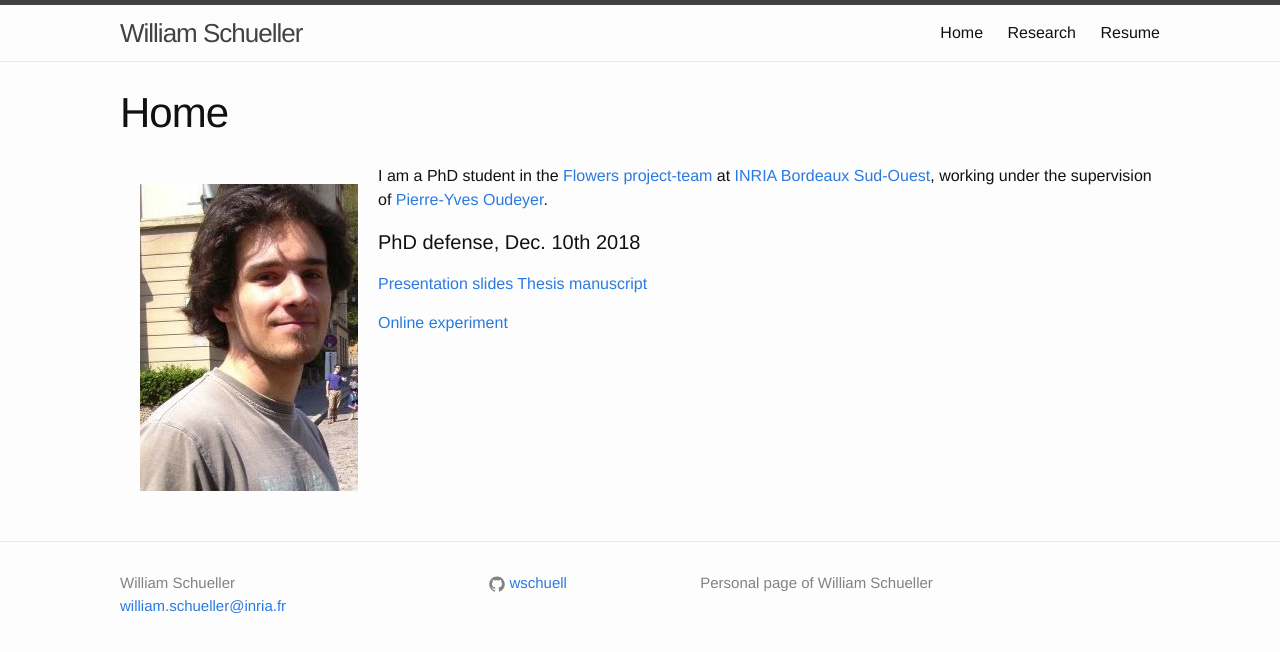
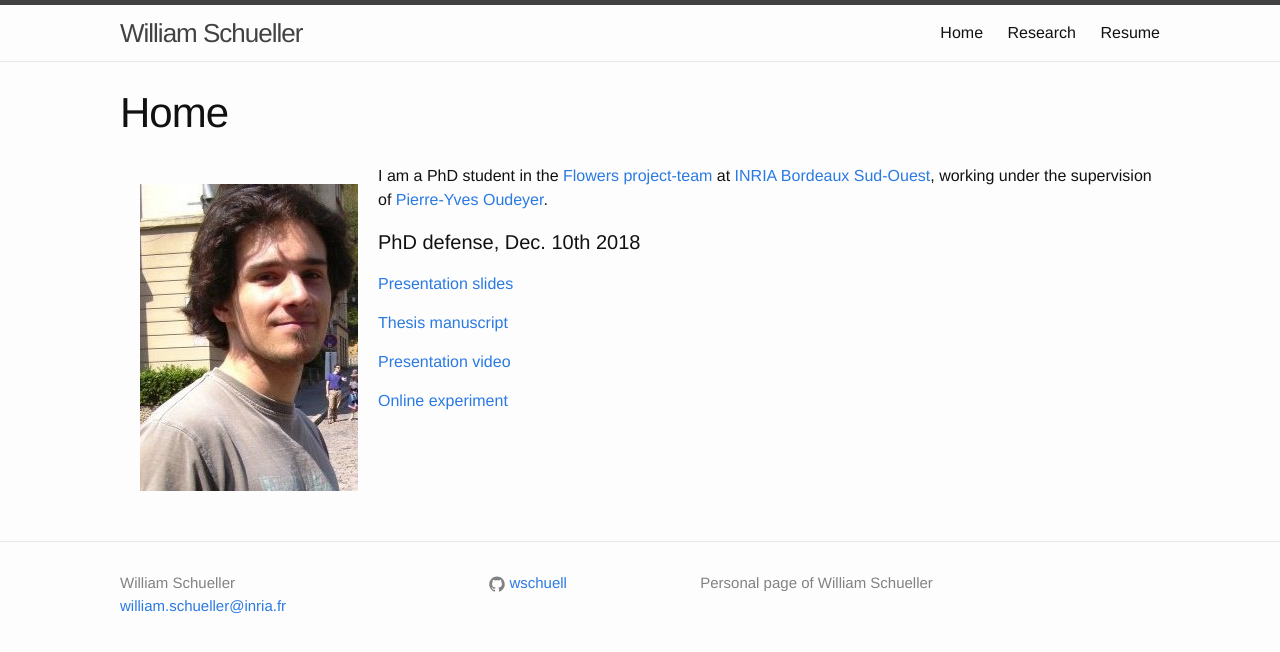
Before and after one commit to wschuell/wschuell.github.io, a Jekyll site: the page built from index.md, in a window 1280 px wide. Shown: the top 652 px of the page. Built offline with Jekyll 4.4.1, drawn with Linux system fonts in a browser that asks for light colours.

Commit message:
after defense

```diff
--- a/index.md
+++ b/index.md
@@ -10,7 +10,10 @@ I am a PhD student in the [Flowers project-team][flowers] at [INRIA Bordeaux Sud
 #### PhD defense, Dec. 10th 2018
 
 [Presentation slides][slides]
+
 [Thesis manuscript][manuscript]
+
+[Presentation video][video]
 
 
 [Online experiment][game]
@@ -19,5 +22,6 @@ I am a PhD student in the [Flowers project-team][flowers] at [INRIA Bordeaux Sud
 [inria]:   		http://www.inria.fr/en/centre/bordeaux
 [py]:			http://www.pyoudeyer.com
 [manuscript]:		https://drive.google.com/file/d/1qLMr98AFp1rEn7QCtFQ3mU9VO3KXh_Nl/view?usp=sharing
-[slides]:		https://drive.google.com/file/d/1qLMr98AFp1rEn7QCtFQ3mU9VO3KXh_Nl/view?usp=sharing
+[slides]:		https://drive.google.com/open?id=1XaLa9D-g6ZY0xXvHjZxPLMERyftLUig7
 [game]:		http://naming-game.space
+[video]:		https://youtu.be/RpE3DJLWGeA
```
